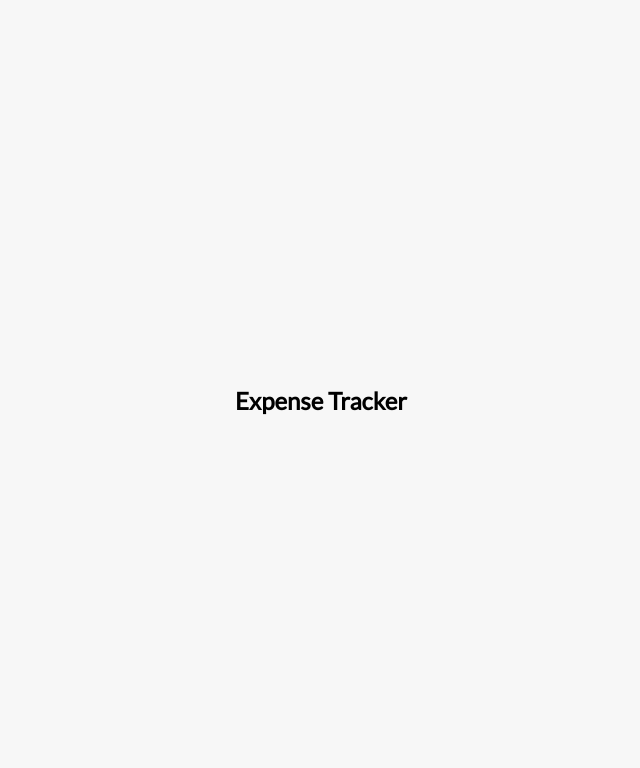
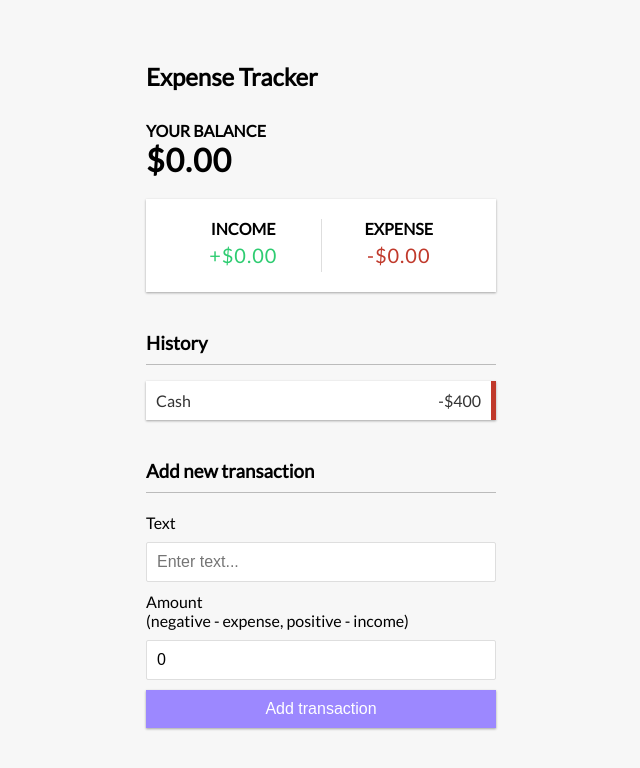
Before and after one commit to sammarston15/expensetracker, a React (Create React App) app: page / in a window 1280 px wide. Shown: the top 768 px of the page, without its empty margins (319-959 px from the left). Built offline with nearby package versions, Linux system fonts and the light colour scheme.

Commit message:
created all components & started global state

```diff
--- a/src/App.js
+++ b/src/App.js
@@ -1,11 +1,21 @@
 import React from 'react';
 import './App.css';
 import Header from './components/Header';
+import Balance from './components/Balance';
+import IncomeExpenses from './components/IncomeExpenses';
+import TransactionList from './components/TransactionList';
+import AddTransaction from './components/AddTransaction';
 
 function App() {
   return (
     <div>
       <Header />
+      <div className="container">
+        <Balance />
+        <IncomeExpenses />
+        <TransactionList />
+        <AddTransaction />
+      </div>
     </div>
   );
 }
--- /dev/null
+++ b/src/components/AddTransaction.js
@@ -0,0 +1,27 @@
+import React, {useState} from 'react'
+
+const AddTransaction = () => {
+  const [text, setText] = useState('');
+  const [amount, setAmount] = useState(0);
+  return (
+    <div>
+      <h3>Add new transaction</h3>
+      <form>
+        <div className="form-control">
+          <label htmlFor='text'>Text</label>
+          <input type="text" value={text} onChange={(e) => setText(e.target.value)} placeholder="Enter text..." />
+        </div>
+        <div className="form-control">
+          <label htmlFor="amount"
+            >Amount <br />
+            (negative - expense, positive - income)</label
+          >
+          <input type="number" value={amount} onChange={(e) => setAmount(e.target.value)} placeholder="Enter amount..." />
+        </div>
+        <button className="btn">Add transaction</button>
+      </form>
+    </div>
+  )
+}
+
+export default AddTransaction
--- /dev/null
+++ b/src/components/Balance.js
@@ -0,0 +1,12 @@
+import React from 'react'
+
+const Balance = () => {
+  return (
+    <div>
+      <h4>Your Balance</h4>
+      <h1>$0.00</h1>
+    </div>
+  )
+}
+
+export default Balance
--- /dev/null
+++ b/src/components/IncomeExpenses.js
@@ -0,0 +1,18 @@
+import React from 'react'
+
+const IncomeExpenses = () => {
+  return (
+    <div className="inc-exp-container">
+        <div>
+          <h4>Income</h4>
+          <p className="money plus">+$0.00</p>
+        </div>
+        <div>
+          <h4>Expense</h4>
+          <p className="money minus">-$0.00</p>
+        </div>
+      </div>
+  )
+}
+
+export default IncomeExpenses
--- /dev/null
+++ b/src/components/TransactionList.js
@@ -0,0 +1,16 @@
+import React from 'react'
+
+const TransactionList = () => {
+  return (
+    <div>
+      <h3>History</h3>
+      <ul id="list" className="list">
+        <li className="minus">
+          Cash <span>-$400</span><button className="delete-btn">x</button>
+        </li>
+      </ul>
+    </div>
+  )
+}
+
+export default TransactionList
```
Also changed, not shown: src/context/GlobalState.js (added, +11 -0 lines).
